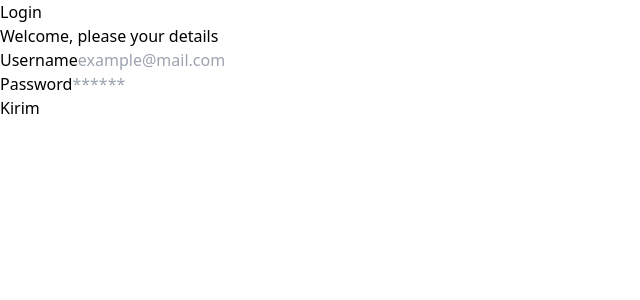
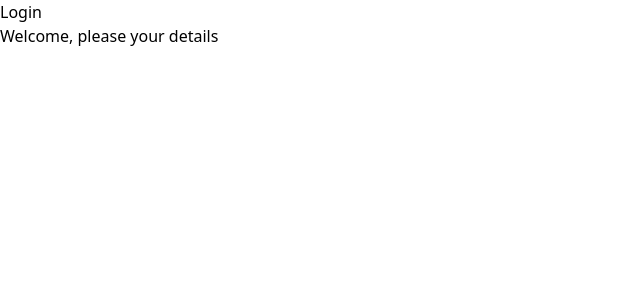
Before and after one commit to randikasptra/Apip-react, a React (Vite) app: page / in a window 1280 px wide. Shown: the top 300 px of the page, without its empty margins (0-640 px from the left). Built offline with nearby package versions, Linux system fonts and the light colour scheme.

Commit message:
Memfix semua file

```diff
--- a/src/App.jsx
+++ b/src/App.jsx
@@ -1,5 +1,6 @@
 import React from 'react';
 import Button from './components/Elements/Buttons/Button';
+import Input from './components/Elements/Input/Input';
 
 export default function App() {
   return (
@@ -9,27 +10,7 @@ export default function App() {
           <h1 className="text-3xl font-bold mb-2 text-slate-600">Login</h1>
           <p className='font-medium text-slate-500'> Welcome, please your details</p>
           <form action="">
-            <div className="my-6">
-              <label
-                htmlFor=""
-                className="block text-sm font-medium text-slate-600">
-                Username
-              </label>
-              <input
-              type="username"
-              className='text-sm border rounded w-full py-2 px-3 text-slate-700 placeholder:opacity-50' placeholder='example@mail.com'/>
-            </div>
-            <div className="my-6">
-              <label
-                htmlFor=""
-                className="block text-sm font-medium text-slate-600">
-                Password
-              </label>
-              <input
-              type="password"
-              className='text-sm border rounded w-full py-2 px-3 text-slate-700 placeholder:opacity-50' placeholder='******'/>
-            </div>
-            <Button classname="bg-blue-600 w-full">Login</Button>
+
           </form>
         </div>
       </div>
--- a/src/components/Elements/Buttons/Button.jsx
+++ b/src/components/Elements/Buttons/Button.jsx
@@ -1,8 +1,10 @@
 import React from 'react'
 
-const Button = () => {
+const Button = (props) => {
+  const { classname, children } = props;
   return (
-    <button className='px-6 py-2'>Kirim</button>
+    <button
+      className={`h-10 px-6 font-semibold rounded-md ${classname} text-white`}>{children}</button>
   )
 }
 
--- a/src/components/Elements/Input/Input.jsx
+++ b/src/components/Elements/Input/Input.jsx
@@ -1,12 +1,13 @@
 import React from 'react'
 
-const Input = (props) => {
-    const { htmlFor, children , name} = props;
+const Input = () => {
+    const { type, placeholder, name } = props;
     return (
         <input
-            htmlFor={htmlFor}
-            type="text"
-            className='text-sm border rounded w-full py-2 px-3 text-slate-700 placeholder:opacity-50' placeholder='example@gmail.com' />
+            type={type}
+            className='text-sm border rounded w-full py-2 px-3 text-slate-700 placeholder:opacity-50'
+            placeholder={placeholder}
+            name={name} />
     )
 }
 
```
Also changed, not shown: src/components/Elements/Input/index.jsx (+4 -4 lines), src/components/Elements/Input/Label.jsx (indentation only).
